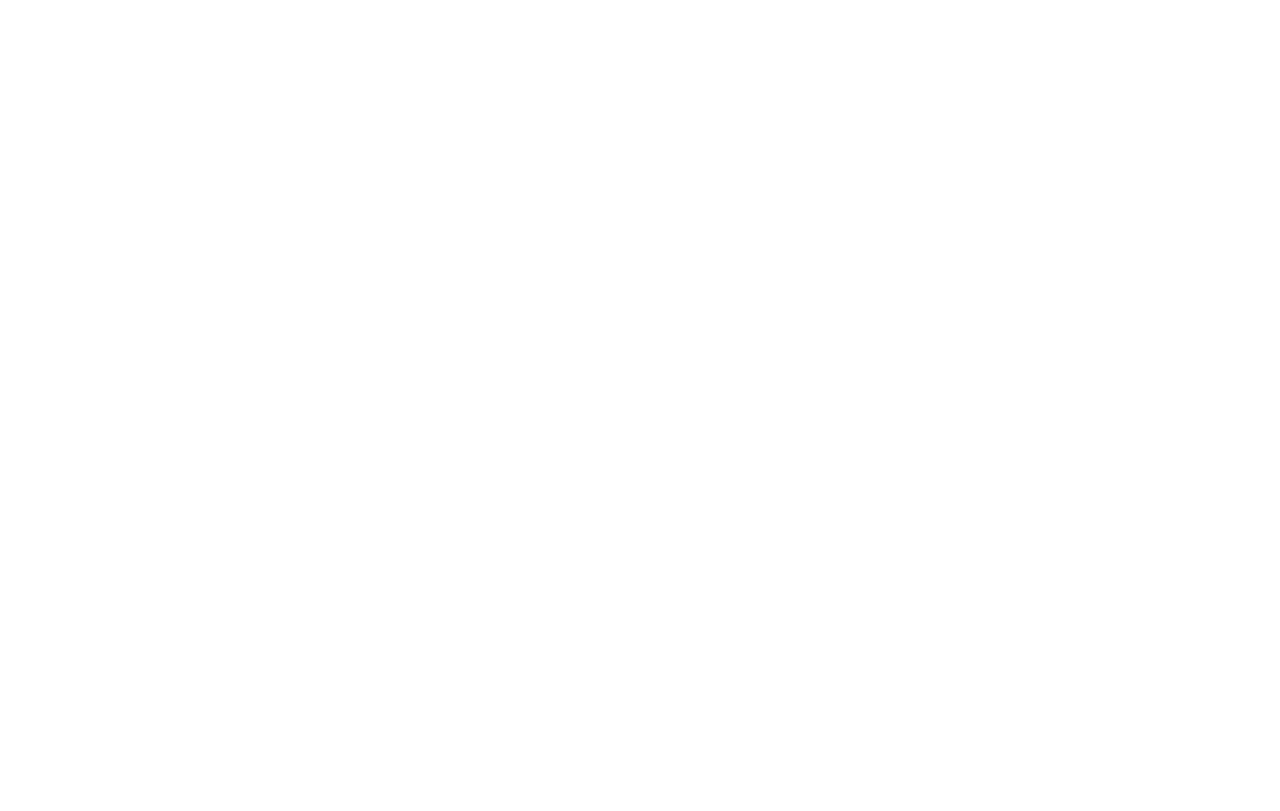
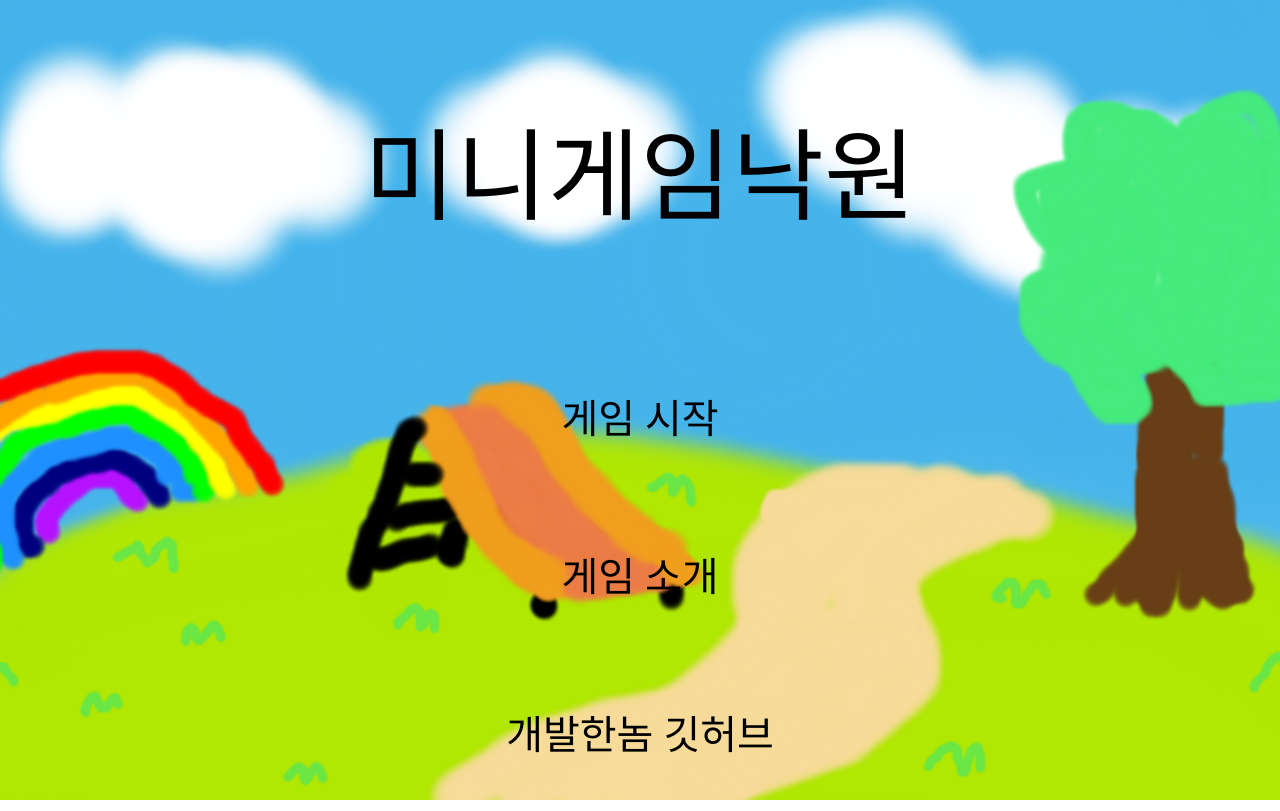
Before and after one commit to sebanimm/Minigame-Paradise, a React (Vite) app: page / in a window 1280 px wide. Built offline with nearby package versions, Linux system fonts and the light colour scheme; a web font is replaced by a local one.

Commit message:
ADD : globalstyle, router 적용

```diff
--- a/src/App.tsx
+++ b/src/App.tsx
@@ -1,5 +1,12 @@
+import { Routes, Route } from "react-router-dom";
+import Main from "@/pages/Main";
+
 const App = () => {
-	return <div></div>;
+  return (
+    <Routes>
+      <Route path="/" element={<Main />} />
+    </Routes>
+  );
 };
 
 export default App;
--- a/src/main.tsx
+++ b/src/main.tsx
@@ -1,5 +1,12 @@
 import React from "react";
 import ReactDOM from "react-dom/client";
+import { BrowserRouter } from "react-router-dom";
+import GlobalStyle from "./styles/globalStyle.ts";
 import App from "./App.tsx";
 
-ReactDOM.createRoot(document.getElementById("root") as HTMLElement).render(<App />);
+ReactDOM.createRoot(document.getElementById("root") as HTMLElement).render(
+  <BrowserRouter>
+    <GlobalStyle />
+    <App />
+  </BrowserRouter>,
+);
```
